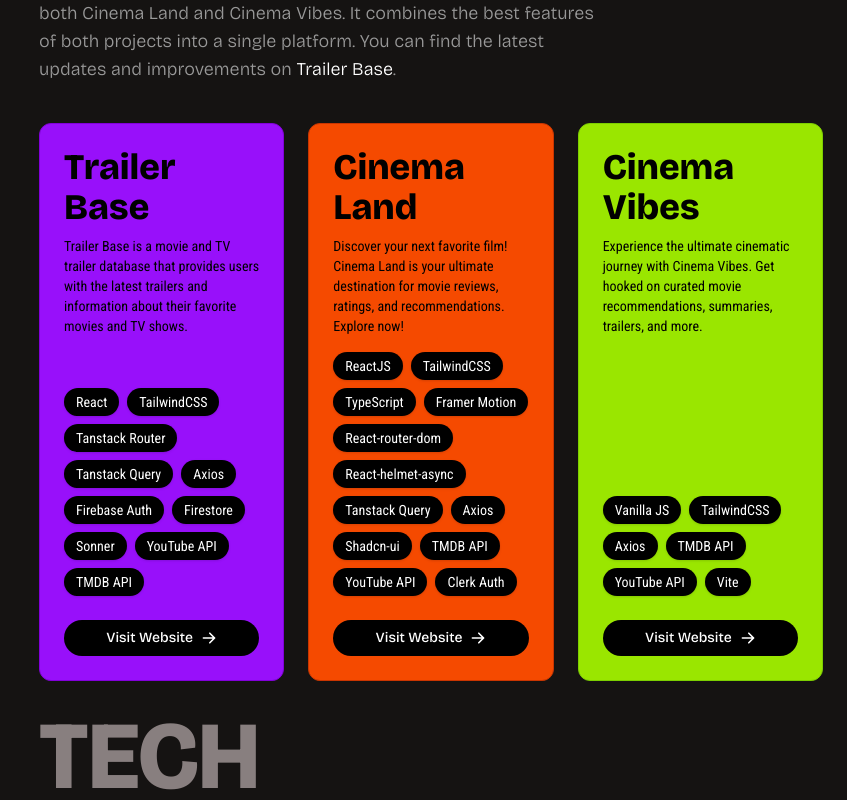
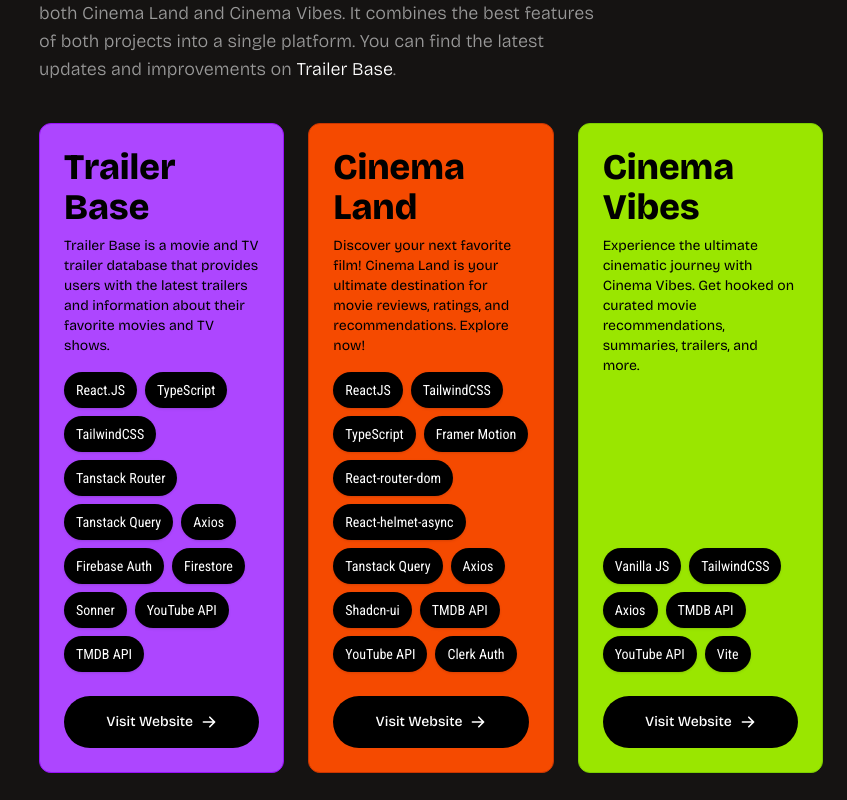
Before and after one commit to dumisa-sakhile/sakhile-dumisa, a React (Vite) app: page / in a window 1280 px wide. Shown: the part 820-1620 px from the top of the page, without its empty margins (433-1280 px from the left). Built offline with nearby package versions, Linux system fonts and the light colour scheme.

Commit message:
UI clean ups

```diff
--- a/src/components/ContactForm.tsx
+++ b/src/components/ContactForm.tsx
@@ -56,7 +56,7 @@
   if (state.succeeded) {
     return (
       <div
-        className="p-4 mb-6 text-sm text-black bg-[#C5FF41] hover:bg-[#6f9c05] py-4 px-4 rounded w-full max-w-[400px]"
+        className="p-4 mb-6 text-sm text-black bg-[#C5FF41] hover:bg-[#6f9c05] py-4 px-4 rounded w-full lg:w-[700px] transition-all duration-200"
         role="alert">
         <span className="font-medium">Successfully Sent:</span> Thank you for
         your message, I will get back to you shortly.
@@ -66,12 +66,14 @@
 
   return (
     <form onSubmit={onSubmit} className="space-y-6 w-full max-w-[400px]">
-      <h1 className="bricolage-grotesque-black uppercase text-6xl md:text-7xl text-white leading-[1.1]">
-        LET US
-      </h1>
-      <h1 className="bricolage-grotesque-black uppercase text-6xl md:text-7xl text-[#998f8fdf] leading-[1.1]">
-        CONNECT
-      </h1>
+      <div className="flex items-center justify-content flex-wrap lg:w-[650px] gap-4 p-4 rounded-md mb-6">
+        <h1 className="bricolage-grotesque-black uppercase text-6xl md:text-7xl text-white leading-[1.1]">
+          LET's
+        </h1>
+        <h1 className="bricolage-grotesque-black uppercase text-6xl md:text-7xl text-[#998f8fdf] leading-[1.1]">
+          CONNECT
+        </h1>
+      </div>
       <p className="text-[#bcbcbc] text-sm md:text-base">
         Please feel free to reach out to me if you want to know more.
       </p>
--- a/src/components/Projects.tsx
+++ b/src/components/Projects.tsx
@@ -7,7 +7,8 @@
       description:
         "Trailer Base is a movie and TV trailer database that provides users with the latest trailers and information about their favorite movies and TV shows.",
       tech: [
-        "React",
+        "React.JS",
+        "TypeScript",
         "TailwindCSS",
         "Tanstack Router",
         "Tanstack Query",
@@ -20,8 +21,8 @@
       ],
       url: "https://trailer-base.vercel.app",
       color: {
-        border: "border-purple-700",
-        cardBg: "bg-purple-600",
+        border: "border-purple-600",
+        cardBg: "bg-purple-500",
       },
     },
     {
@@ -74,7 +75,7 @@
   };
 
   return (
-    <section className="text-white bricolage-grotesque-regular w-full">
+    <section className="w-full">
       <h1 className="bricolage-grotesque-black uppercase text-6xl md:text-7xl text-white leading-[1.1]">
         Projects
       </h1>
@@ -107,7 +108,7 @@
               {project.name}
             </h2>
 
-            <p className="text-md roboto-condensed-regular text-black mb-4">
+            <p className="text-md bricolage-grotesque-regular text-black mb-4">
               {project.description}
             </p>
 
@@ -115,7 +116,7 @@
               {project.tech.map((tech, idx) => (
                 <span
                   key={idx}
-                  className="text-sm roboto-condensed-regular bg-black text-white px-3 py-1 rounded-full shadow hover:bg-gray-700 hover:text-white transition-colors">
+                  className="text-sm roboto-condensed-regular bg-black text-white px-3 py-2 rounded-full shadow hover:bg-gray-700 hover:text-white transition-colors">
                   {tech}
                 </span>
               ))}
@@ -126,7 +127,7 @@
               target="_blank"
               rel="noopener noreferrer"
               className="block mt-auto">
-              <button className="w-full bricolage-grotesque-medium bg-black text-white py-2 rounded-full hover:bg-gray-900 transition flex items-center justify-center gap-2">
+              <button className="w-full bricolage-grotesque-medium bg-black text-white py-4 rounded-full hover:bg-gray-900 transition flex items-center justify-center gap-2 cursor-pointer">
                 Visit Website
                 <svg
                   className="w-4 h-4"
--- a/src/routes/index.tsx
+++ b/src/routes/index.tsx
@@ -36,6 +36,8 @@
         <Projects />
         <Skills />
         <ContactForm />
+        <br />
+        <br />
       </motion.section>
     </main>
   );
```
